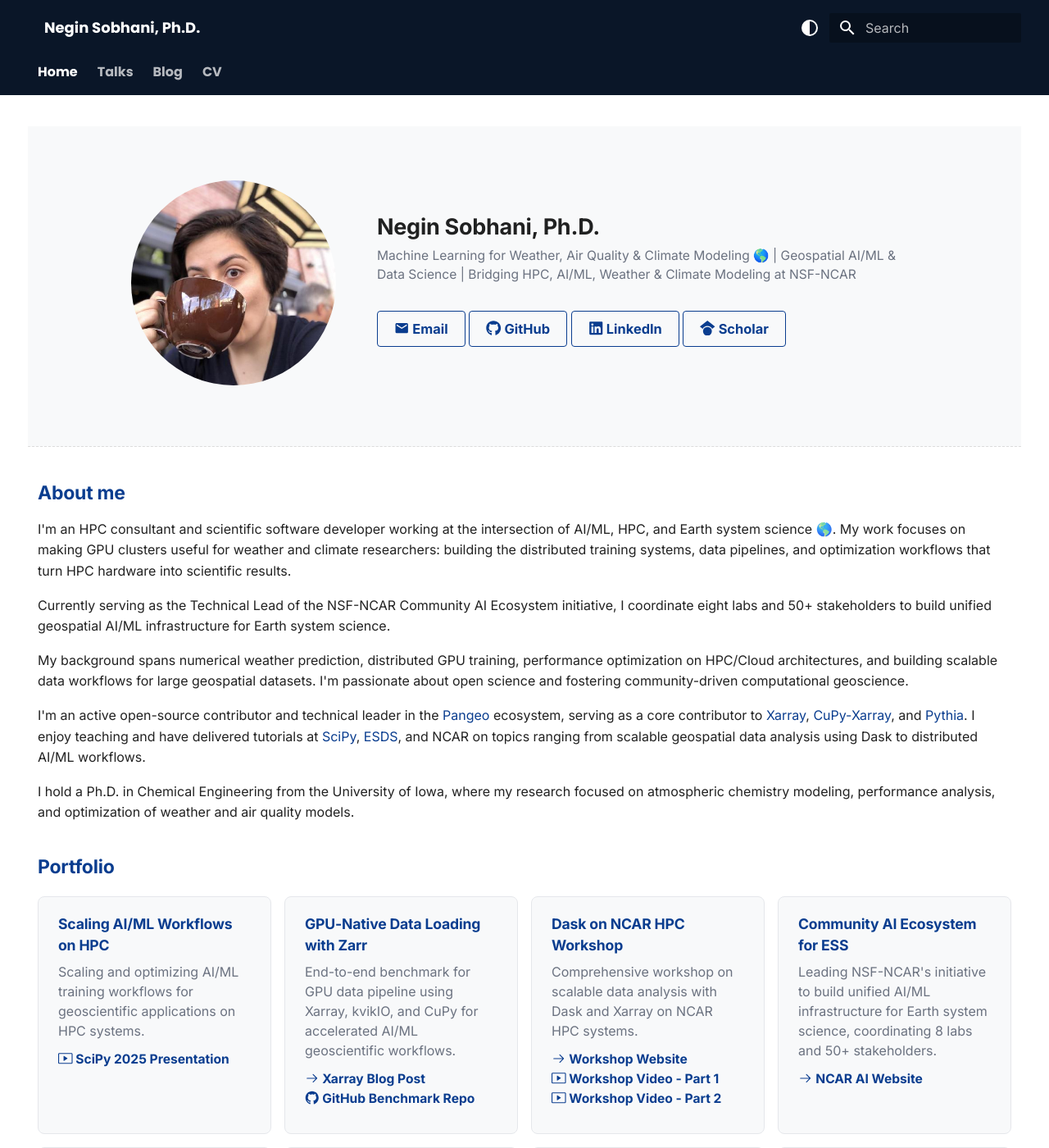
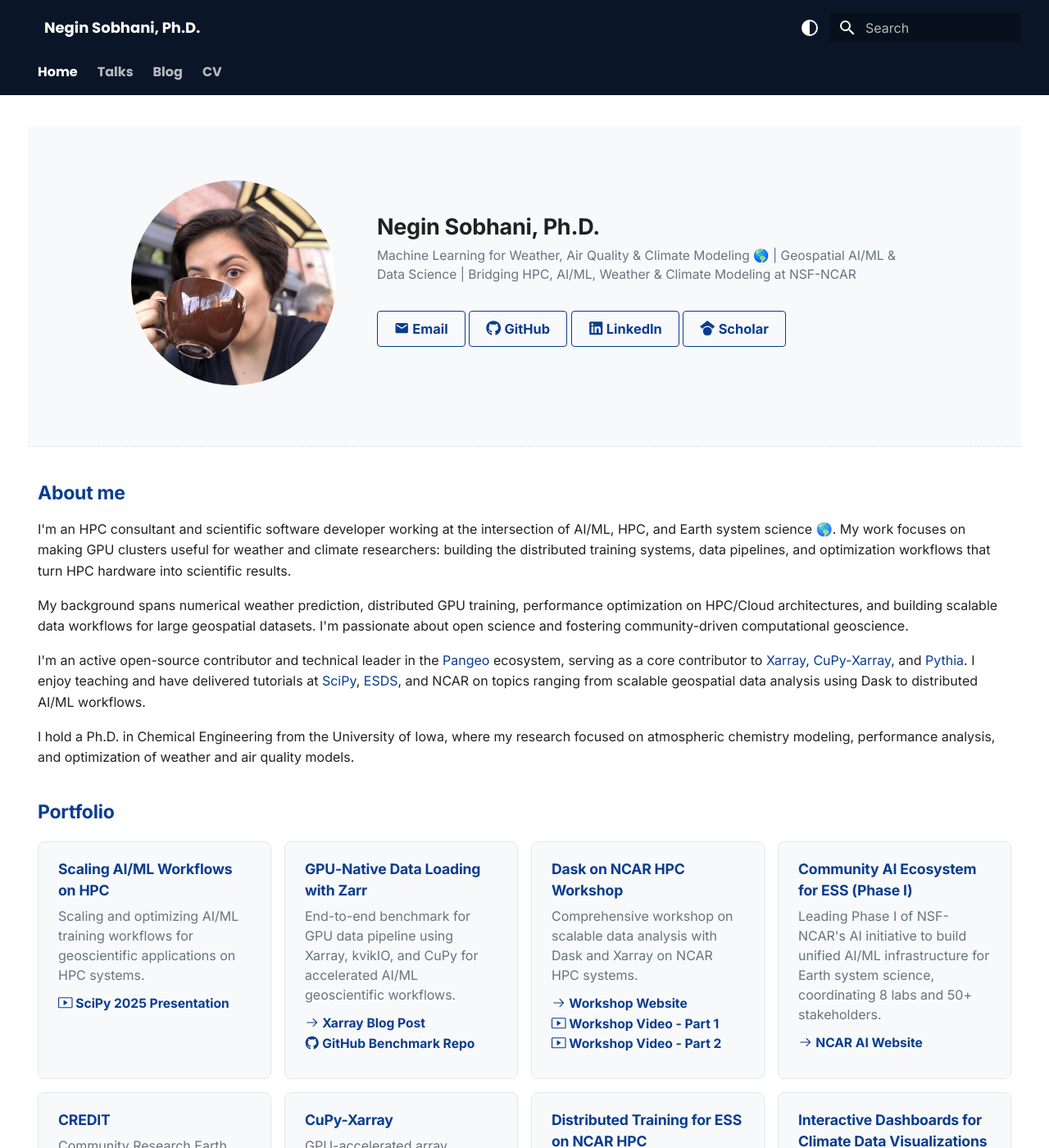
Before and after one commit to negin513/negin513.github.io, an MkDocs documentation site: the page built from docs/index.md, in a window 1280 px wide and 1400 px high. Shown: the whole window at 82% size. Built offline with MkDocs 1.6.1 and Material for MkDocs 9.7.7, drawn with Linux system fonts in a browser that asks for light colours.

Commit message:
update to personal pages

```diff
--- a/docs/index.md
+++ b/docs/index.md
@@ -28,8 +28,6 @@ hide:
 ## About me
 
 I'm an HPC consultant and scientific software developer working at the intersection of AI/ML, HPC, and Earth system science 🌎. My work focuses on making GPU clusters useful for weather and climate researchers: building the distributed training systems, data pipelines, and optimization workflows that turn HPC hardware into scientific results.
-
-Currently serving as the Technical Lead of the NSF-NCAR Community AI Ecosystem initiative, I coordinate eight labs and 50+ stakeholders to build unified geospatial AI/ML infrastructure for Earth system science.
 
 My background spans numerical weather prediction, distributed GPU training, performance optimization on HPC/Cloud architectures, and building scalable data workflows for large geospatial datasets. I'm passionate about open science and fostering community-driven computational geoscience.
 
@@ -68,8 +66,8 @@ Comprehensive workshop on scalable data analysis with Dask and Xarray on NCAR HP
 </div>
 
 <div class="project-card" markdown>
-### Community AI Ecosystem for ESS
-Leading NSF-NCAR's initiative to build unified AI/ML infrastructure for Earth system science, coordinating 8 labs and 50+ stakeholders.
+### Community AI Ecosystem for ESS (Phase I)
+Leading Phase I of NSF-NCAR's AI initiative to build unified AI/ML infrastructure for Earth system science, coordinating 8 labs and 50+ stakeholders.
 
 [:octicons-arrow-right-24: NCAR AI Website](https://arc.ucar.edu/ai)
 
```
